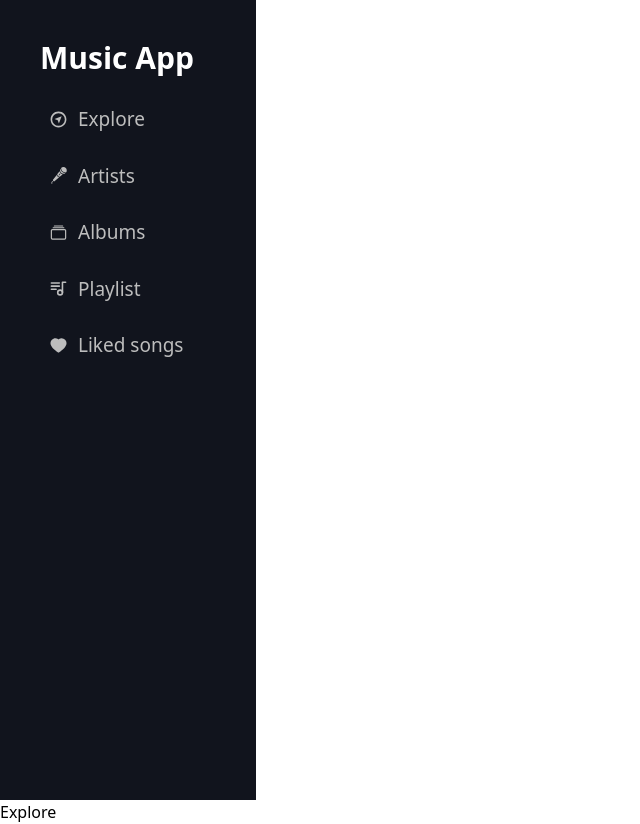
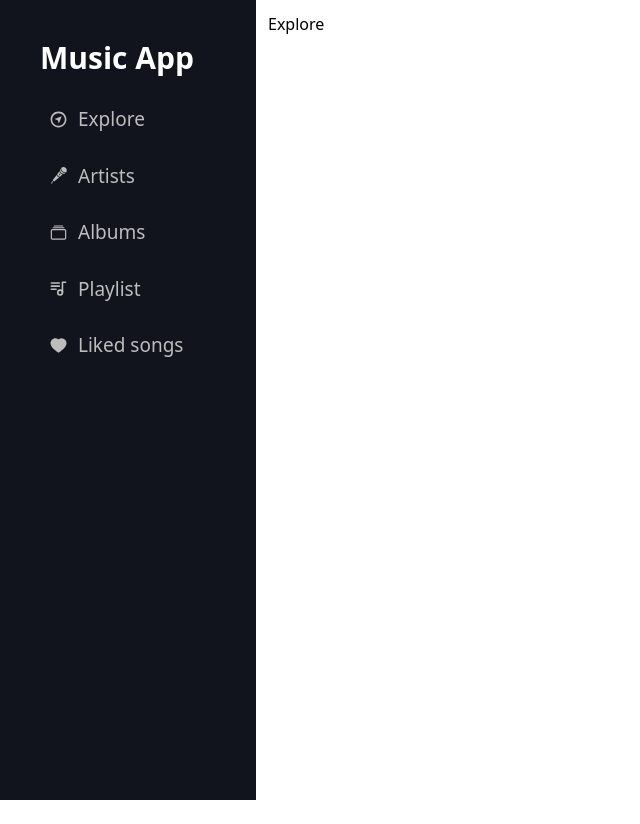
Before and after one commit to Yubraj-Karki/music-app, a React (Vite) app in the folder vite-project/: page / in a window 1280 px wide. Shown: the whole page, without its empty margins (0-640 px from the left). After the commit the page ends 800 px from the top, so only its background shows below. Built offline with nearby package versions, Linux system fonts and the light colour scheme.

Commit message:
managing app's structure

```diff
--- a/vite-project/src/App.jsx
+++ b/vite-project/src/App.jsx
@@ -6,11 +6,17 @@ import { Explore, Artists } from "./pages";
 const App = () => {
   return (
     <BrowserRouter>
-      <SideBar />
-      <Routes>
-        <Route path="/" element={<Explore />} />
-        <Route path="/artists" element={<Artists />} />
-      </Routes>
+      <div className="wrapper">
+        <aside>
+          <SideBar />
+        </aside>
+        <main className="p-3">
+          <Routes>
+            <Route path="/" element={<Explore />} />
+            <Route path="/artists" element={<Artists />} />
+          </Routes>
+        </main>
+      </div>
     </BrowserRouter>
   );
 };
--- a/vite-project/src/index.css
+++ b/vite-project/src/index.css
@@ -26,3 +26,7 @@
 .menus li svg {
   margin-right: 10px;
 }
+
+.wrapper {
+  display: flex;
+}
```
